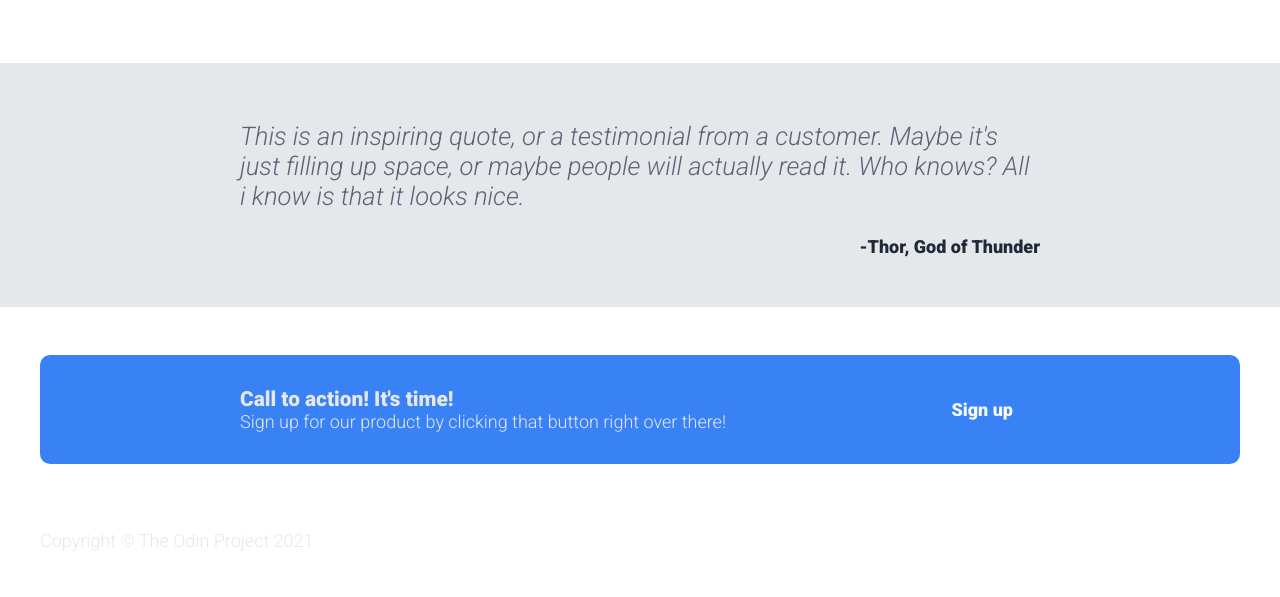
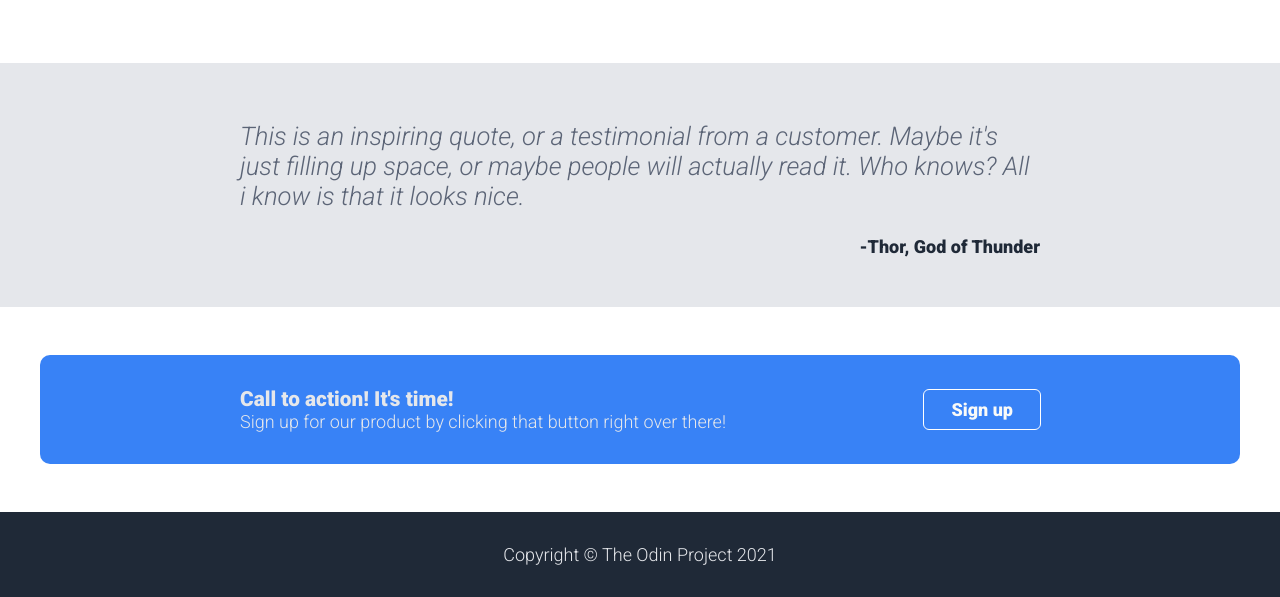
Before and after one commit to Bernardanxiety/top-landing-page, a plain HTML site: page index.html in a window 1280 px wide. Shown: the part 889-1486 px from the top of the page. Before the commit the page ends 1458 px from the top, so only its background shows below. Drawn offline with Linux system fonts and the light colour scheme.

Commit message:
Added outline to sign up button in cta section, styled footer

```diff
--- a/index.html
+++ b/index.html
@@ -77,7 +77,7 @@
             </div>
         </div>
     </section>
-    <footer class="footer">
+    <footer id="footer">
         <div class="wrapper">
             <p>Copyright &copy; The Odin Project 2021</p>
         </div>
--- a/style.css
+++ b/style.css
@@ -172,3 +172,24 @@ a {
     font-size: 1.3rem;
     font-weight: 700;
 }
+
+.cta_flex .btn {
+    outline: 1px solid #fff;
+    border-radius: 5px;
+}
+
+/* footer */
+#footer {
+    background-color: var(--clr4);
+}
+
+#footer .wrapper {
+    display: flex;
+    justify-content: center;
+    align-items: center;
+    padding: 2rem 0;
+}
+
+#footer p {
+    margin: 0;
+}
```
